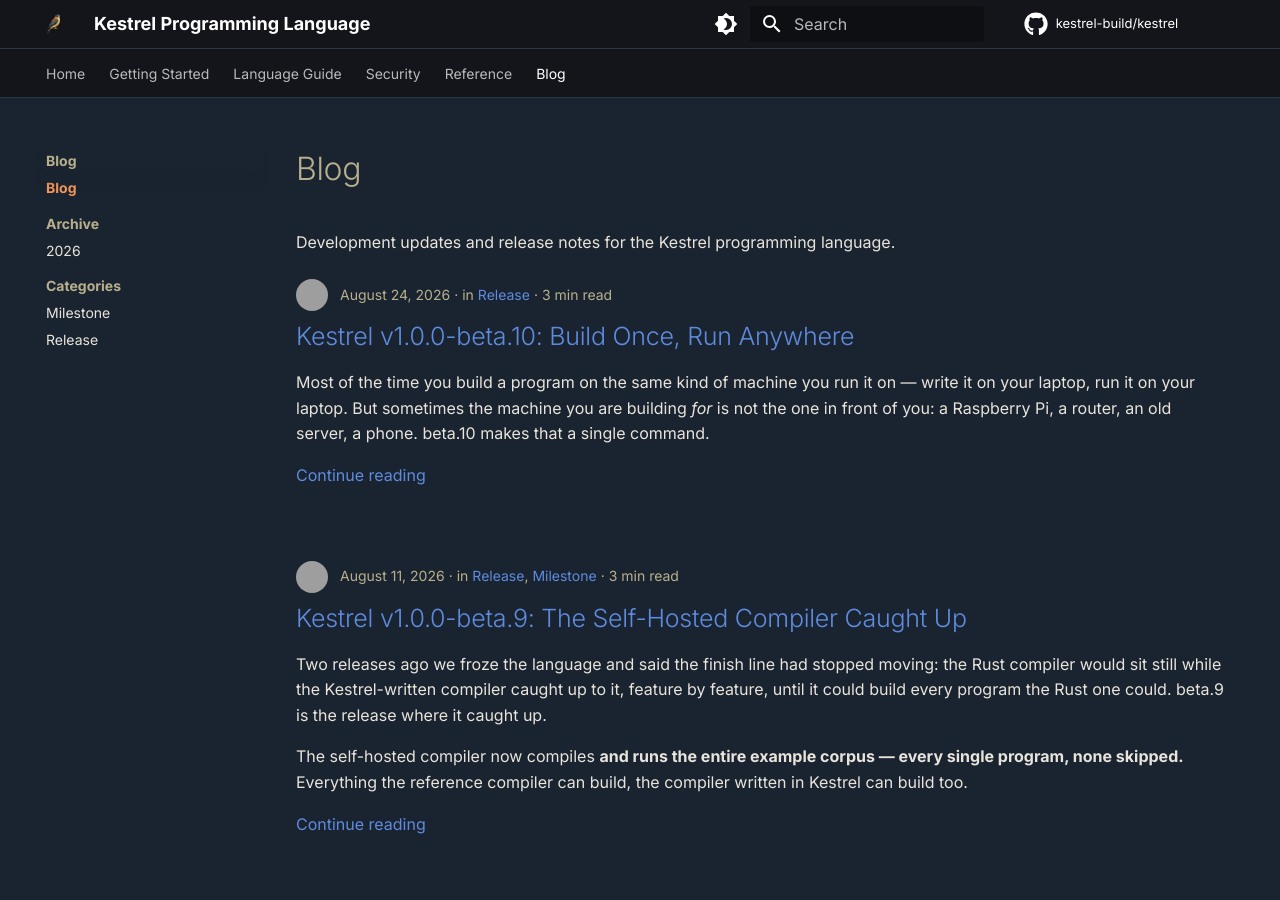
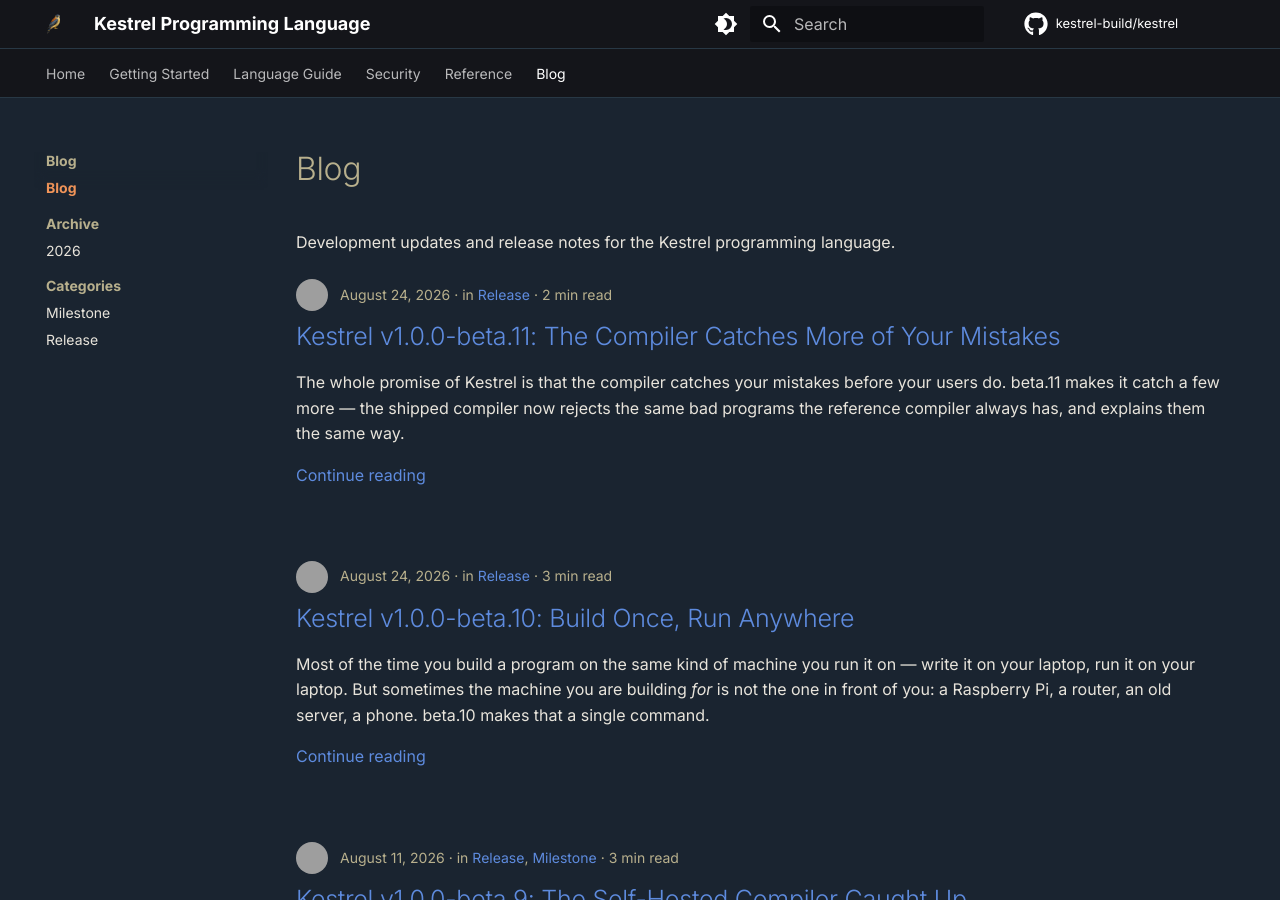
Before and after one commit to kestrel-build/kestrel-build.github.io, an MkDocs documentation site: the page built from docs/blog/index.md, in a window 1280 px wide and 900 px high. Built offline with MkDocs 1.6.1 and Material for MkDocs 9.7.7, drawn with Linux system fonts in a browser that asks for light colours; comment, search, counter and statistics services are not loaded; some of the changed text lies outside the part shown; grey boxes are pictures that could not be loaded.

Commit message:
Bump to v1.0.0-beta.11 + release blog post
Cheatsheet (HTML + PDF) and install examples to beta.11; new blog post on the
self-hosted compiler reaching diagnostic/semantic parity with the reference.

````diff
--- a/docs/assets/kestrel-cheatsheet.html
+++ b/docs/assets/kestrel-cheatsheet.html
@@ -303,7 +303,7 @@ pre .an{color:var(--rust-ink)}   /* annotations */
       <p>Memory-safe, taint-aware systems language — brace syntax, LLVM backend.</p>
     </div>
     <div class="masthead__meta">
-      <div>v1.0.0-beta.10 &nbsp;·&nbsp; <b>quick reference</b></div>
+      <div>v1.0.0-beta.11 &nbsp;·&nbsp; <b>quick reference</b></div>
       <div>kestrel-build.github.io</div>
     </div>
   </header>
@@ -622,7 +622,7 @@ c.<span class="fn">fetch_add</span>(<span class="num">1</span>)
   </div><!-- /cols -->
 
   <div class="foot">
-    <span>Kestrel <b>v1.0.0-beta.10</b> — full language + CLI quick reference.</span>
+    <span>Kestrel <b>v1.0.0-beta.11</b> — full language + CLI quick reference.</span>
     <span>Deeper docs: <b>kestrel-build.github.io</b> · Language Guide &amp; Type System.</span>
   </div>
 
--- a/docs/getting-started.md
+++ b/docs/getting-started.md
@@ -13,7 +13,7 @@ curl -fsSL https://raw.githubusercontent.com/kestrel-build/kestrel/main/install.
 To install a specific version instead of the latest, set `KESTREL_VERSION`:
 
 ```bash
-KESTREL_VERSION=v1.0.0-beta.10 curl -fsSL https://raw.githubusercontent.com/kestrel-build/kestrel/main/install.sh | sh
+KESTREL_VERSION=v1.0.0-beta.11 curl -fsSL https://raw.githubusercontent.com/kestrel-build/kestrel/main/install.sh | sh
 ```
 
 ### Manual download
@@ -21,7 +21,7 @@ KESTREL_VERSION=v1.0.0-beta.10 curl -fsSL https://raw.githubusercontent.com/kest
 Pre-built Linux binaries are on the [GitHub Releases](https://github.com/kestrel-build/kestrel/releases/latest) page for six architectures: **x86_64, aarch64, ppc64le, riscv64, armv7, and s390x**. Download the one for your platform, extract it, and put `kestrel` on your PATH:
 
 ```bash
-tar xzf kestrel-<version>-linux-x86_64.tar.gz   # e.g. kestrel-v1.0.0-beta.10-linux-x86_64
+tar xzf kestrel-<version>-linux-x86_64.tar.gz   # e.g. kestrel-v1.0.0-beta.11-linux-x86_64
 mv kestrel ~/.local/bin/
 export PATH="$HOME/.local/bin:$PATH"            # if not already on PATH
 ```
````
Also changed, not shown: docs/blog/posts/2026-08-24-beta-11-release.md (added, +91 -0 lines), 1 other file.
